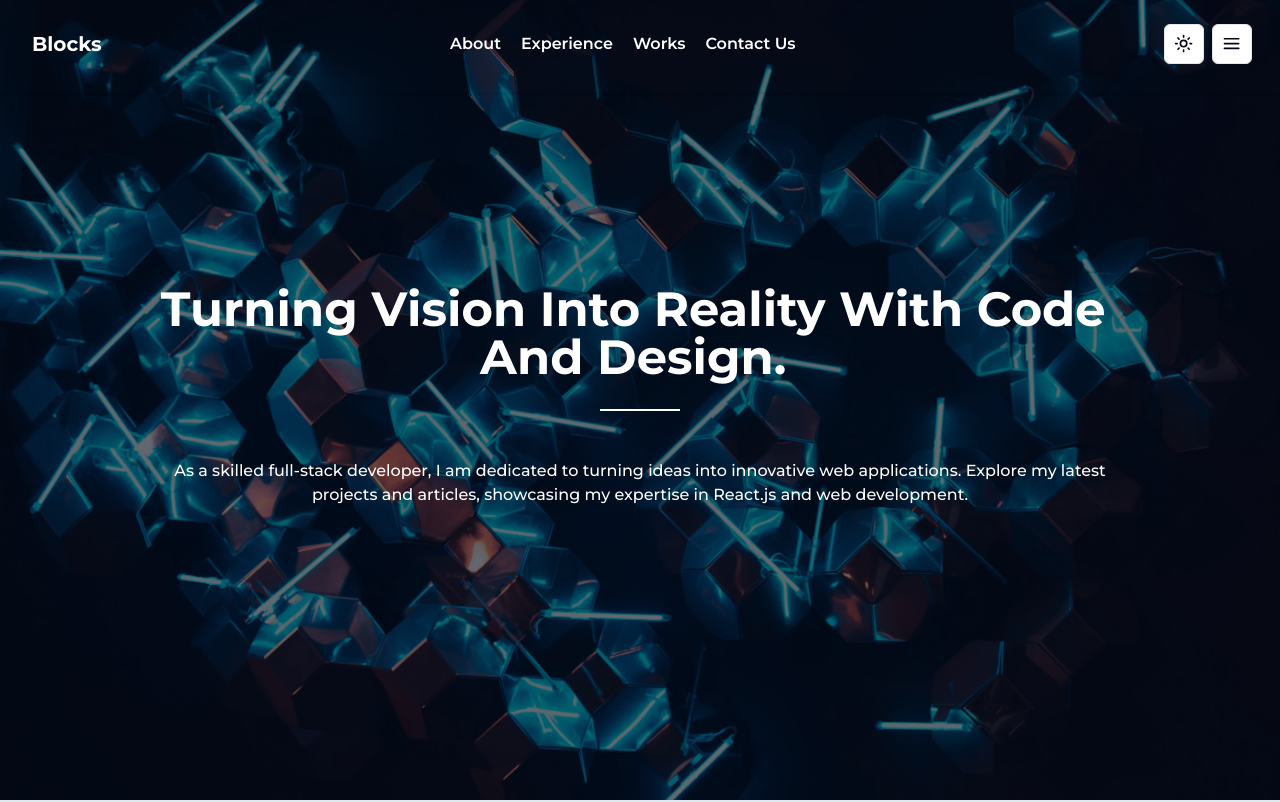
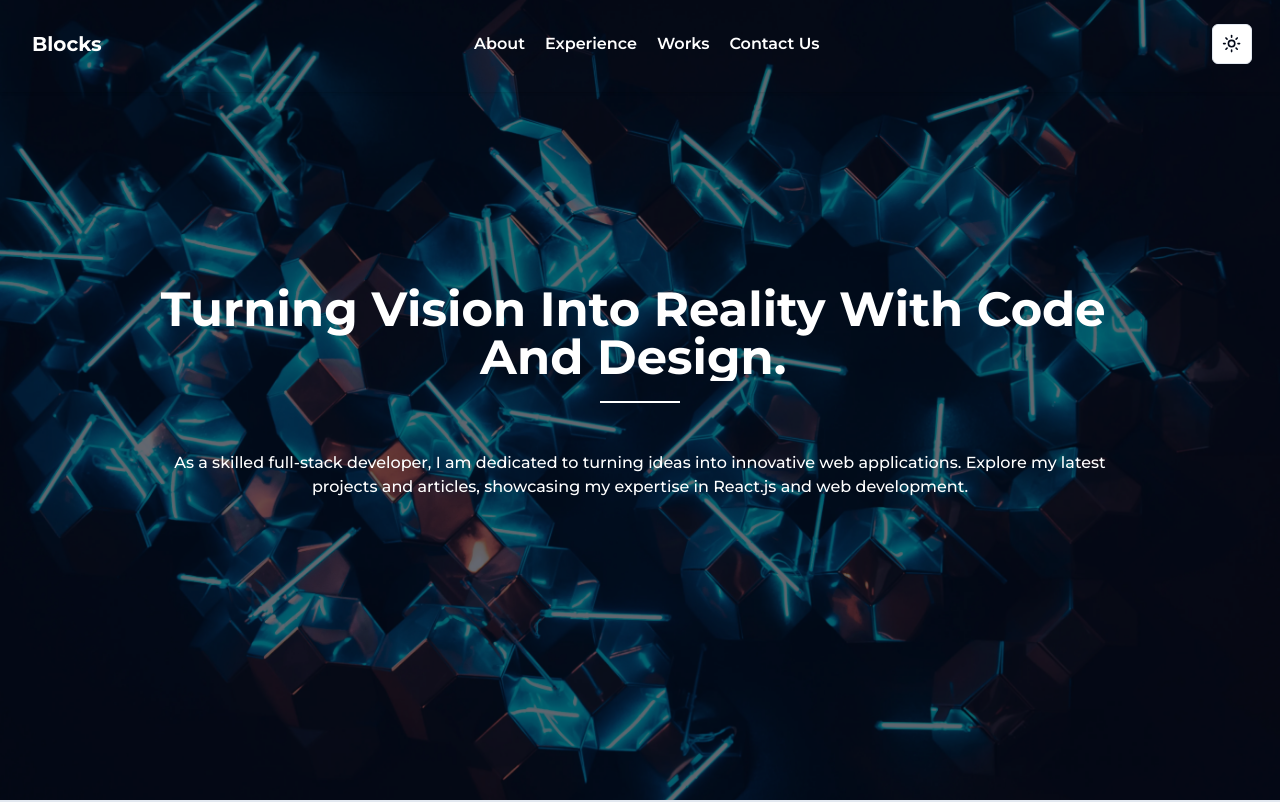
Before and after one commit to Avijit-Sarkar/blocks, a Next.js app: page / in a window 1280 px wide. Shown: the top 802 px of the page. Built offline with nearby package versions, Linux system fonts and the light colour scheme.

Commit message:
some fixes

```diff
--- a/src/app/page.tsx
+++ b/src/app/page.tsx
@@ -6,10 +6,10 @@ import Image from "next/image";
 
 export default function Home() {
   return (
-    <div>
+    <>
       <Hero />
       <About />
       <Experience />
-    </div>
+    </>
   );
 }
--- a/src/components/AnimatedText.js
+++ b/src/components/AnimatedText.tsx
@@ -1,9 +1,14 @@
 "use client";
 
 import React from "react";
-import { motion } from "framer-motion";
+import { motion, Variants } from "framer-motion";
 
-const quote = {
+interface AnimatedTextProps {
+  text: string;
+  className?: string;
+}
+
+const quote: Variants = {
   initial: {
     opacity: 1,
   },
@@ -16,7 +21,7 @@ const quote = {
   },
 };
 
-const singleWord = {
+const singleWord: Variants = {
   initial: {
     opacity: 0,
     y: 50,
@@ -30,7 +35,10 @@ const singleWord = {
   },
 };
 
-const AnimatedText = ({ text, className = "" }) => {
+const AnimatedText: React.FC<AnimatedTextProps> = ({
+  text,
+  className = "",
+}) => {
   return (
     <div className="w-full mx-auto py-2 flex items-center justify-center text-center overflow-hidden sm:py-0">
       <motion.h1
--- a/src/components/MobileNav.tsx
+++ b/src/components/MobileNav.tsx
@@ -8,10 +8,9 @@ import {
   DropdownMenuSeparator,
   DropdownMenuTrigger,
 } from "@/components/ui/Dropdown-menu";
+import { AlignJustify } from "lucide-react";
+import Link from "next/link";
 import { Button } from "./ui/Button";
-import { AlignJustify, X } from "lucide-react";
-import { cn } from "@/lib/utils";
-import Link from "next/link";
 
 const MobileNav = () => {
   const handleScroll = (e: React.MouseEvent<HTMLAnchorElement, MouseEvent>) => {
@@ -29,7 +28,11 @@ const MobileNav = () => {
   return (
     <DropdownMenu>
       <DropdownMenuTrigger asChild>
-        <Button variant="outline" className="ml-2" size="icon">
+        <Button
+          variant="outline"
+          className="ml-2 inline-flex md:hidden"
+          size="icon"
+        >
           <AlignJustify className="h-[1.2rem] w-[1.2rem] " />
         </Button>
       </DropdownMenuTrigger>
```
